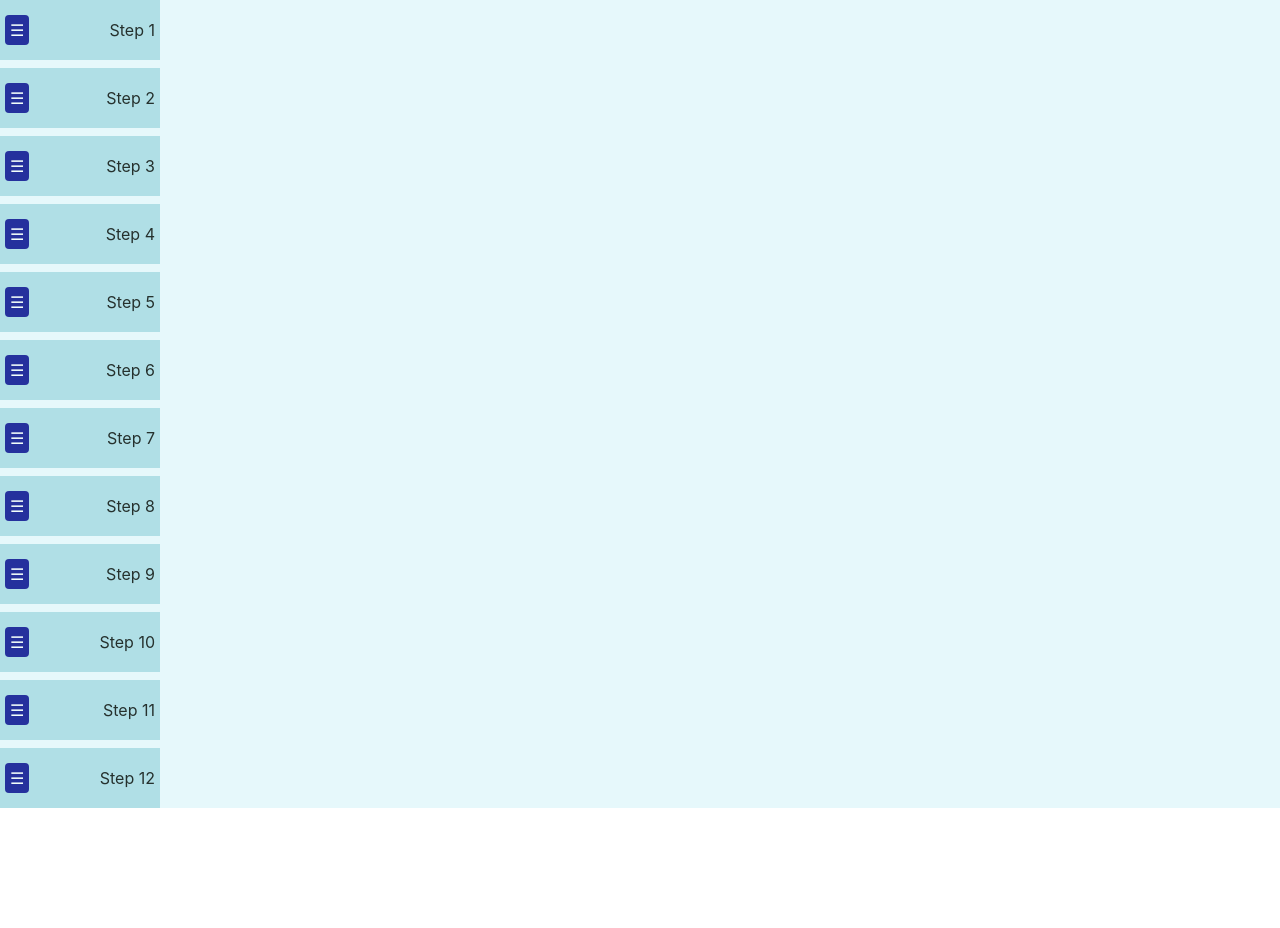
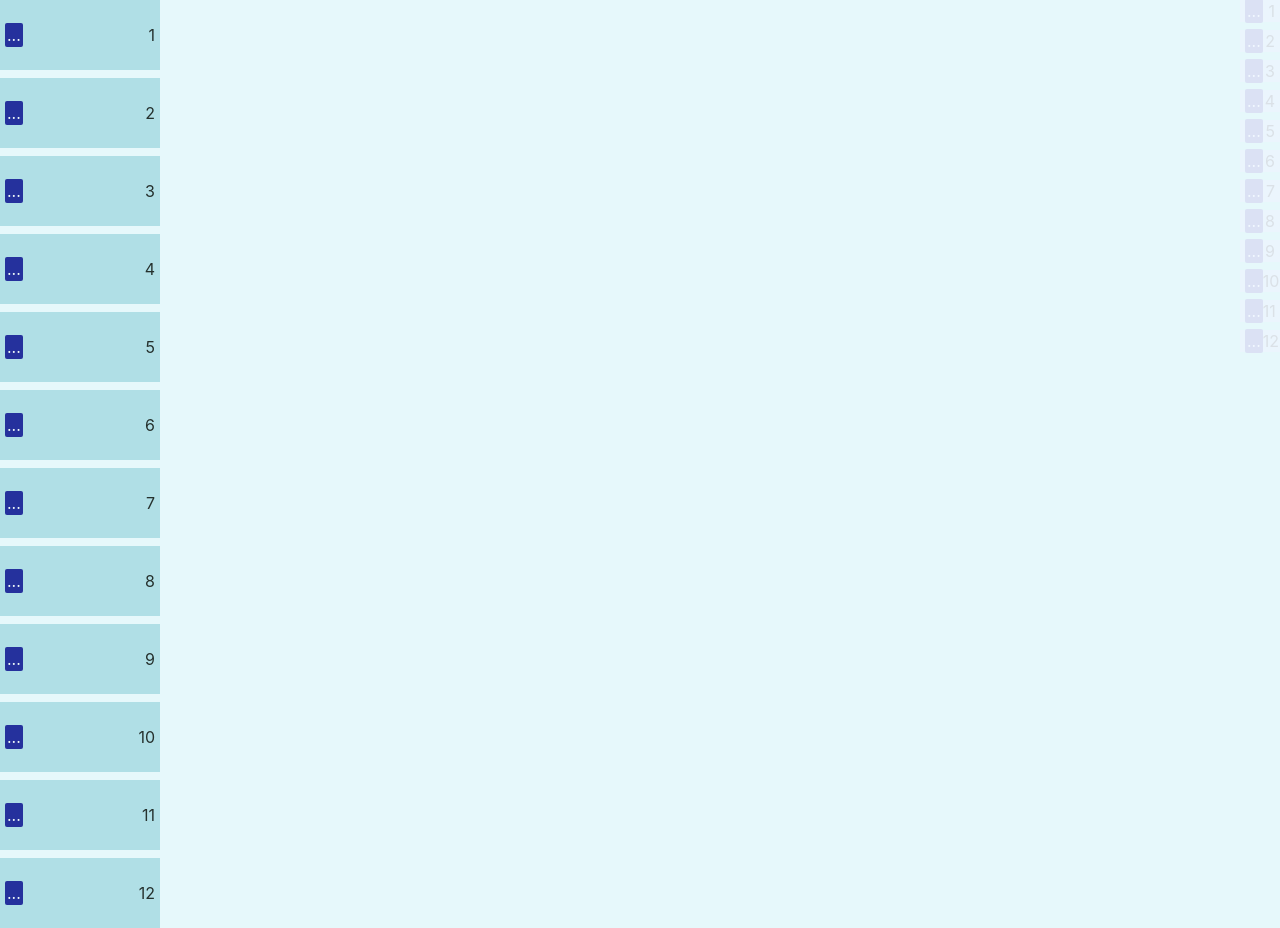
Before and after one commit to nikolay-rusev/dnd-example, a React (Create React App) app: page / in a window 1280 px wide. Before the commit the page ends 808 px from the top, so only its background shows below. Built offline with nearby package versions, Linux system fonts and the light colour scheme.

Commit message:
feat: give more shrink on items

```diff
--- a/src/DragNDrop.js
+++ b/src/DragNDrop.js
@@ -14,8 +14,8 @@ import {
 function calcItemStyle({ activeId, transform, last }) {
     return {
         ...defaultItemStyle,
-        width: activeId ? 100 : 150,
-        height: activeId ? 30 : 50,
+        width: activeId ? 30 : 150,
+        height: activeId ? 12 : 60,
         opacity: activeId ? 0.5 : 1,
         transform: `translate(${transform?.x ?? 0}px, ${transform?.y ?? 0}px)`,
         marginBottom: last ? 0 : 8
@@ -32,9 +32,9 @@ function SortableItem({ id, activeId, dummy, last }) {
     return (
         <div ref={setNodeRef} {...attributes} style={itemStyle} data-id={dragItemId}>
             <div {...listeners} className={"drag-handle"} style={dragHandleStyle}>
-                ☰
+               ...
             </div>
-            Step {id}
+            {id}
         </div>
     );
 }
--- a/src/utils/constants.js
+++ b/src/utils/constants.js
@@ -4,7 +4,7 @@ export const TIMEOUT_SCROLL = 200;
 export const dragItemsArray = [1, 2, 3, 4, 5, 6, 7, 8, 9, 10, 11, 12];
 
 export const dummyContainerStyle = {
-    visibility: "hidden",
+    visibility: "visible",
     zIndex: -1,
     position: "absolute",
     top: 0,
@@ -13,10 +13,10 @@ export const dummyContainerStyle = {
 
 export const dragHandleStyle = {
     cursor: "grab",
-    padding: "5px",
+    padding: "2px",
     background: "darkblue",
     color: "white",
-    borderRadius: "4px"
+    borderRadius: "2px"
 };
 
 export const defaultItemStyle = {
@@ -28,13 +28,13 @@ export const defaultItemStyle = {
     padding: "5px",
     transition: "all 0.2s ease",
     width: 150,
-    height: 50,
+    height: 60,
     opacity: 1,
     transform: `translate(0px, 0px)`
 };
 
 export const dummyItemStyle = {
     ...defaultItemStyle,
-    width: 100,
-    height: 30
+    width: 30,
+    height: 12
 };
```
